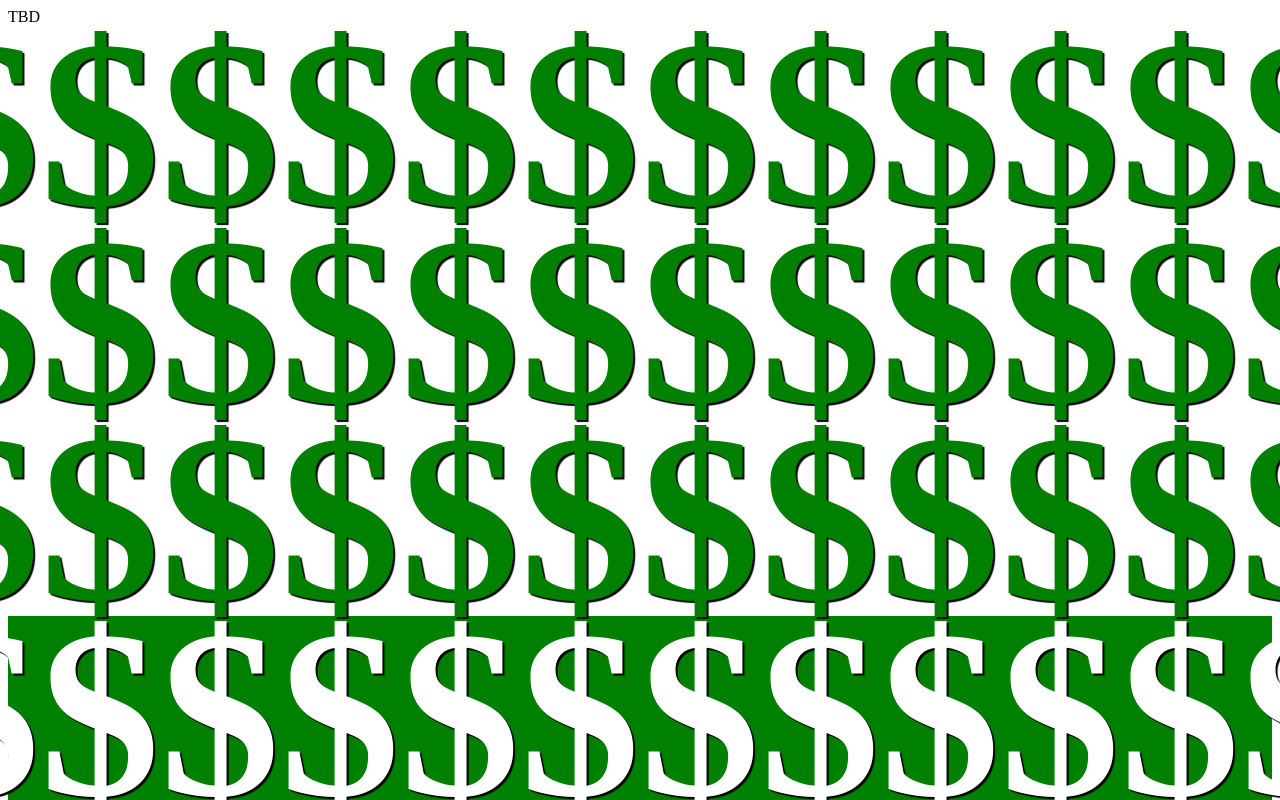
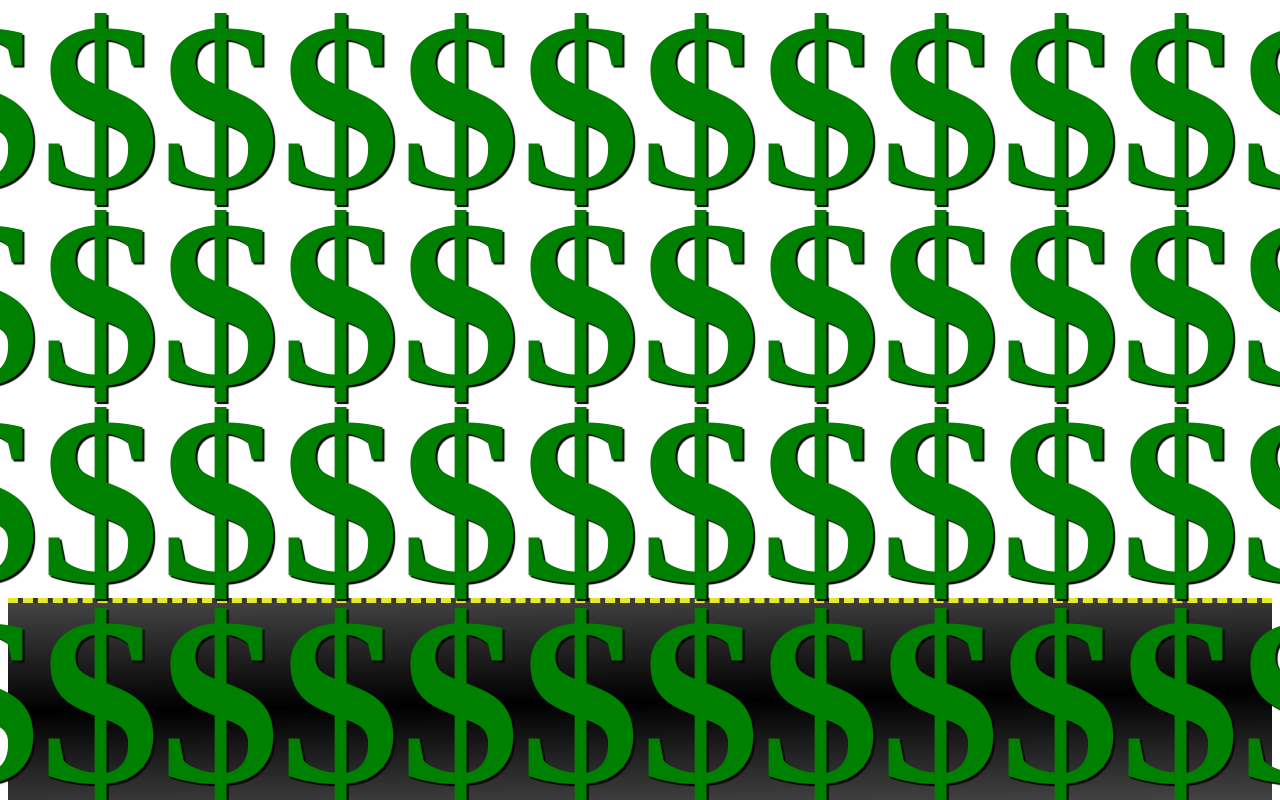
Before and after one commit to kevando/mason.money, a plain HTML site: page index.html in a window 1280 px wide. Shown: the top 800 px of the page. Drawn offline with Linux system fonts and the light colour scheme.

Commit message:
scrollbar styles

```diff
--- a/index.html
+++ b/index.html
@@ -2,16 +2,19 @@
   <head>
     <title>MASON</title>
 
-    <link rel="icon" type="image/x-icon" href="https://mason.money/favicon.png" />
+    <link
+      rel="icon"
+      type="image/x-icon"
+      href="https://mason.money/favicon.png"
+    />
     <meta name="description" content="Serious Business Only" />
     <meta property="og:title" content="MASON.MONEY" />
     <meta property="og:description" content="Serious Business Only" />
-    <meta property="og:image" content="/business.png" /> TBD
+    <meta property="og:image" content="/business.png" />
 
     <style>
-      body {
-        overflow: hidden;
-      }
+      /* ========== PAGE STYLES ================ */
+
       h1 {
         display: flex;
         justify-content: center;
@@ -23,12 +26,41 @@
         margin: 0;
       }
       h1.inverted {
-        background-color: green;
-        color: white;
+        background: linear-gradient(359deg, #444, black, #444);
+        border-top: #e6e830 5px dashed;
+        border-bottom: #e6e830 5px dashed;
       }
       h1::selection {
         background-color: green;
         color: white;
+      }
+
+      /* ========== SCROLLBAR STYLES ================ */
+
+      ::-webkit-scrollbar {
+        width: 1.6rem;
+        height: 0px;
+      }
+      ::-webkit-scrollbar-track {
+        background: yellow;
+      }
+      ::-webkit-scrollbar-button {
+        background: orange;
+      }
+
+      ::-webkit-scrollbar-track {
+        box-shadow: 1px 1px 10px 5px purple;
+      }
+
+      ::-webkit-scrollbar-thumb {
+        background: red;
+        &:horizontal {
+          background: blue;
+        }
+      }
+
+      ::-webkit-scrollbar-thumb:hover {
+        background: purple;
       }
     </style>
   </head>
@@ -235,8 +267,5 @@
     <h1>$$$$$$$$$$$$$$$$$$$$$$$$$$$$$$</h1>
     <h1>$$$$$$$$$$$$$$$$$$$$$$$$$$$$$$</h1>
     <h1>$$$$$$$$$$$$$$$$$$$$$$$$$$$$$$</h1>
-
-
-
   </body>
 </html>
```
